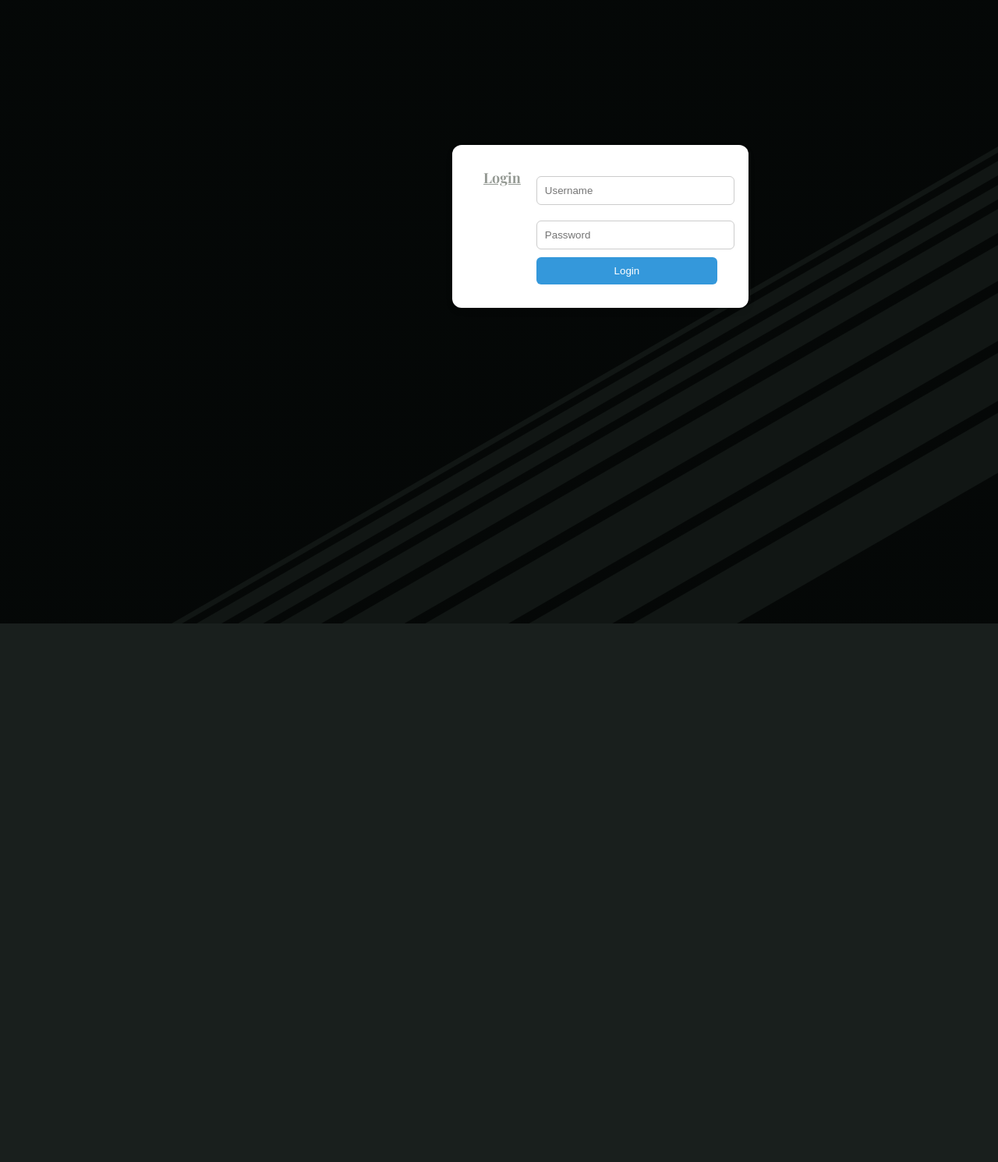
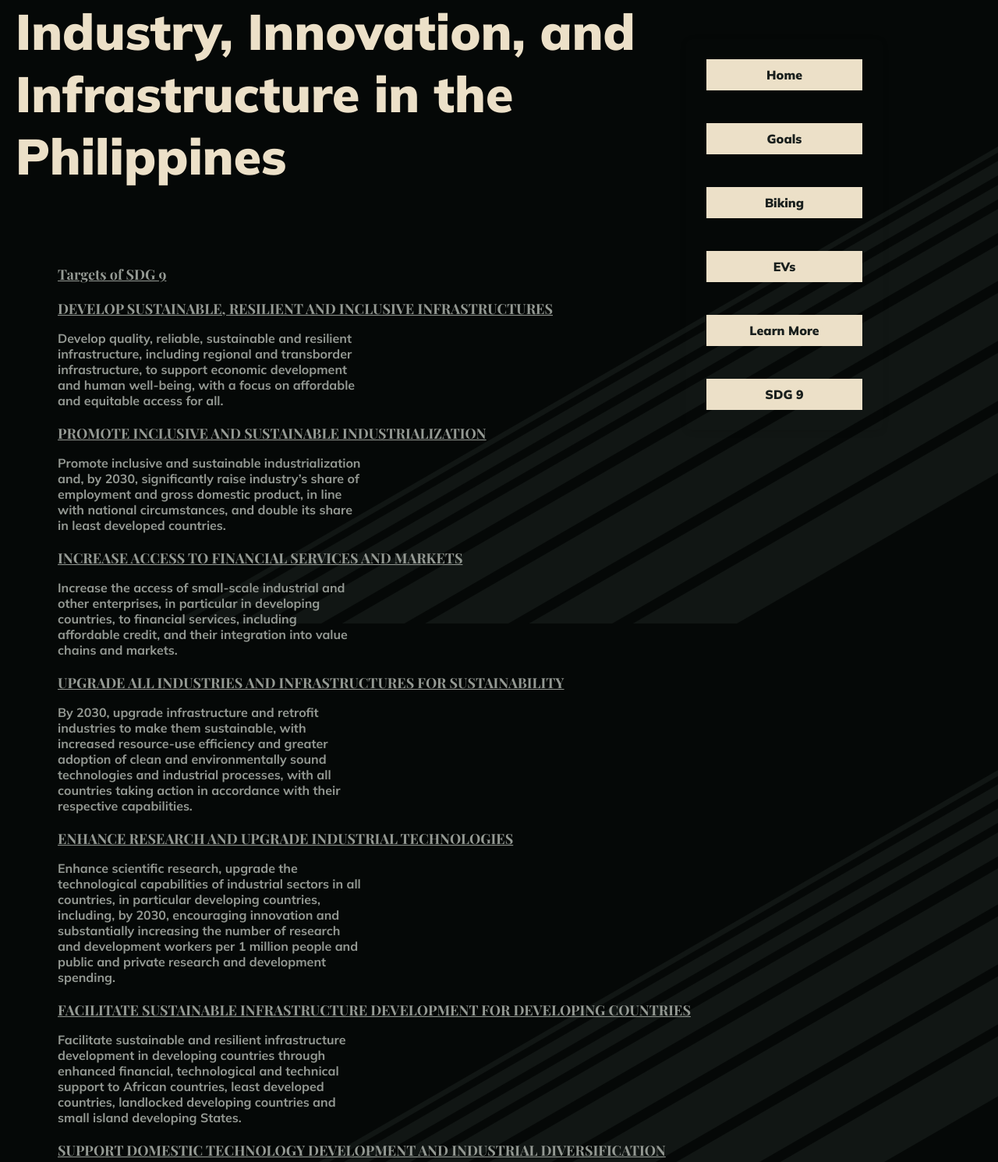
Before and after one commit to UBSITGawSamuel/practice, a plain HTML site: page project/page5.html in a window 1280 px wide. Shown: the top 1491 px of the page at 78% size. Before the commit the page ends 800 px from the top, so only its background shows below. Drawn offline with nearby package versions, Linux system fonts and the light colour scheme; a web font is replaced by a local one.

```diff
--- a/project/page5.html
+++ b/project/page5.html
@@ -4,21 +4,61 @@
 <head>
   <meta charset="UTF-8">
   <meta name="viewport" content="width=device-width, initial-scale=1.0">
-  <title>Login Page</title>
+  <title>UN SDG 9</title>
   <link rel="stylesheet" href="style.css">
-  <script src="script.js"></script>
 </head>
 
 <body>
+  <header>
+    <h1>Industry, Innovation, and Infrastructure in the Philippines</h1>
+    <nav>
+      <ul>
+        <li><a href="index.html">Home</a></li>
+        <li><a href="page.html">Goals</a></li>
+        <li><a href="page2.html">Biking</a></li>
+        <li><a href="page3.html">EVs</a></li>
+        <li><a href="page4.html">Learn More</a></li>
+        <li><a href="page5.html">SDG 9</a></li>
+      </ul>
+    </nav>
+  </header>
+<main>
+    <section>
+        <h2>Targets of SDG 9</h2>
+    </section>
+    <section>
+        <h2>DEVELOP SUSTAINABLE, RESILIENT AND INCLUSIVE INFRASTRUCTURES</h2>
+        <p>Develop quality, reliable, sustainable and resilient infrastructure, including regional and transborder infrastructure, to support economic development and human well-being, with a focus on affordable and equitable access for all.</p>
+    </section>
+    <section>
+        <h2>PROMOTE INCLUSIVE AND SUSTAINABLE INDUSTRIALIZATION</h2>
+        <p>Promote inclusive and sustainable industrialization and, by 2030, significantly raise industry’s share of employment and gross domestic product, in line with national circumstances, and double its share in least developed countries.</p>
+    </section>
+    <section>
+        <h2>INCREASE ACCESS TO FINANCIAL SERVICES AND MARKETS</h2>
+        <p>Increase the access of small-scale industrial and other enterprises, in particular in developing countries, to financial services, including affordable credit, and their integration into value chains and markets.</p>
+    </section>
+    <section>
+        <h2>UPGRADE ALL INDUSTRIES AND INFRASTRUCTURES FOR SUSTAINABILITY</h2>
+        <p>By 2030, upgrade infrastructure and retrofit industries to make them sustainable, with increased resource-use efficiency and greater adoption of clean and environmentally sound technologies and industrial processes, with all countries taking action in accordance with their respective capabilities.</p>
+    </section>
+    <section>
+        <h2>ENHANCE RESEARCH AND UPGRADE INDUSTRIAL TECHNOLOGIES</h2>
+        <p>Enhance scientific research, upgrade the technological capabilities of industrial sectors in all countries, in particular developing countries, including, by 2030, encouraging innovation and substantially increasing the number of research and development workers per 1 million people and public and private research and development spending.</p>
+    </section>
+    <section>
+        <h2>FACILITATE SUSTAINABLE INFRASTRUCTURE DEVELOPMENT FOR DEVELOPING COUNTRIES</h2>
+        <p>Facilitate sustainable and resilient infrastructure development in developing countries through enhanced financial, technological and technical support to African countries, least developed countries, landlocked developing countries and small island developing States.</p>
+    </section>
+    <section>
+        <h2>SUPPORT DOMESTIC TECHNOLOGY DEVELOPMENT AND INDUSTRIAL DIVERSIFICATION</h2>
+        <p>Support domestic technology development, research and innovation in developing countries, including by ensuring a conducive policy environment for, inter alia, industrial diversification and value addition to commodities.</p>
+    </section>
+    <section>
+        <h2>UNIVERSAL ACCESS TO INFORMATION AND COMMUNICATIONS TECHNOLOGY</h2>
+        <p>Significantly increase access to information and communications technology and strive to provide universal and affordable access to the Internet in least developed countries by 2020.</p>
+    </section>
+</main>
 
-    <div class="login-container">
-        <h2>Login</h2>
-        <form id="loginForm">
-            <input type="text" id="username" placeholder="Username" required>
-            <input type="password" id="password" placeholder="Password" required>
-            <p class="error" id="errorMsg">Invalid login. Please try again.</p>
-            <button type="submit">Login</button>
-        </form>
-    </div>
 </body>
 </html>
```
Also changed, not shown: project/index.html (+5 -3 lines), project/page.html (+1 -1 lines), project/page4.html (+1 -1 lines).
